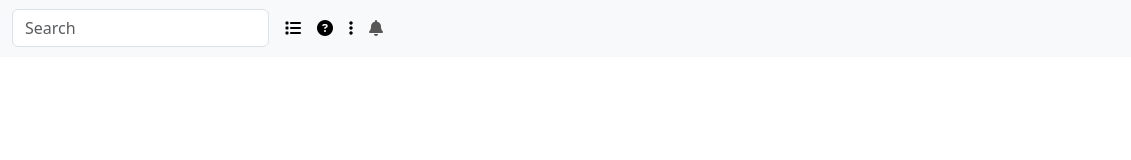
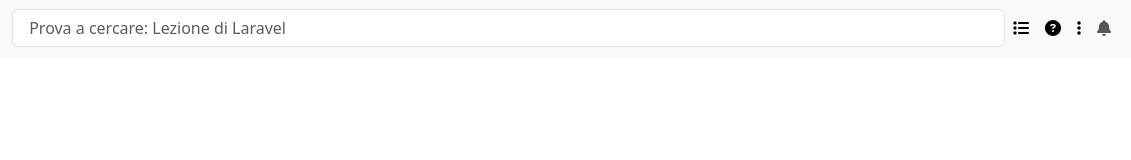
Before and after one commit to GiacomoArena/html-css-bootstrap-dashboard, a plain HTML site: page index.html in a window 1280 px wide. Shown: the full height of the page, 149-1280 px from the left. Drawn offline with nearby package versions, Linux system fonts and the light colour scheme.

Commit message:
update commit

```diff
--- a/index.html
+++ b/index.html
@@ -22,13 +22,16 @@
           <img src="img/logo.svg" alt="logo">
         </a>
         <button class="navbar-toggler" type="button" data-bs-toggle="collapse" data-bs-target="#navbarSupportedContent" aria-controls="navbarSupportedContent" aria-expanded="false" aria-label="Toggle navigation">
-          <span class="navbar-toggler-icon"></span>
+          <span> <i class="fa-solid fa-bell"></i></span>
         </button>
         <div class="collapse navbar-collapse" id="navbarSupportedContent">
           <!-- search button  -->
-          <form class="d-flex" role="search">
-            <input class="form-control me-2" type="search" placeholder="Search" aria-label="Search">
-          </form>
+          <div class="input-group flex-nowrap">
+            <form class="d-flex w-100" role="search">
+              <input class="form-control m3-5 w-80" type="search" placeholder=" Prova a cercare: Lezione di Laravel" aria-label="Search">
+            </form>
+          </div>
+
           <!-- other button -->
           <ul class="navbar-nav me-auto mb-2 mb-lg-0">
             <li class="nav-item">
@@ -48,7 +51,10 @@
             </li>
 
             <li class="nav-item dropdown">
-              <a class="nav-link dropdown-toggle custom-dropdown-toggle" href="#" role="button" data-bs-toggle="dropdown" aria-expanded="false">
+              <!-- da mobile first  -->
+
+              <!-- tablet in poi  -->
+              <a class="d-lg-inline-block nav-link dropdown-toggle custom-dropdown-toggle" href="#" role="button" data-bs-toggle="dropdown" aria-expanded="false">
                 <i class="fa-solid fa-bell"></i>
               </a>
               <ul class="dropdown-menu">
```
